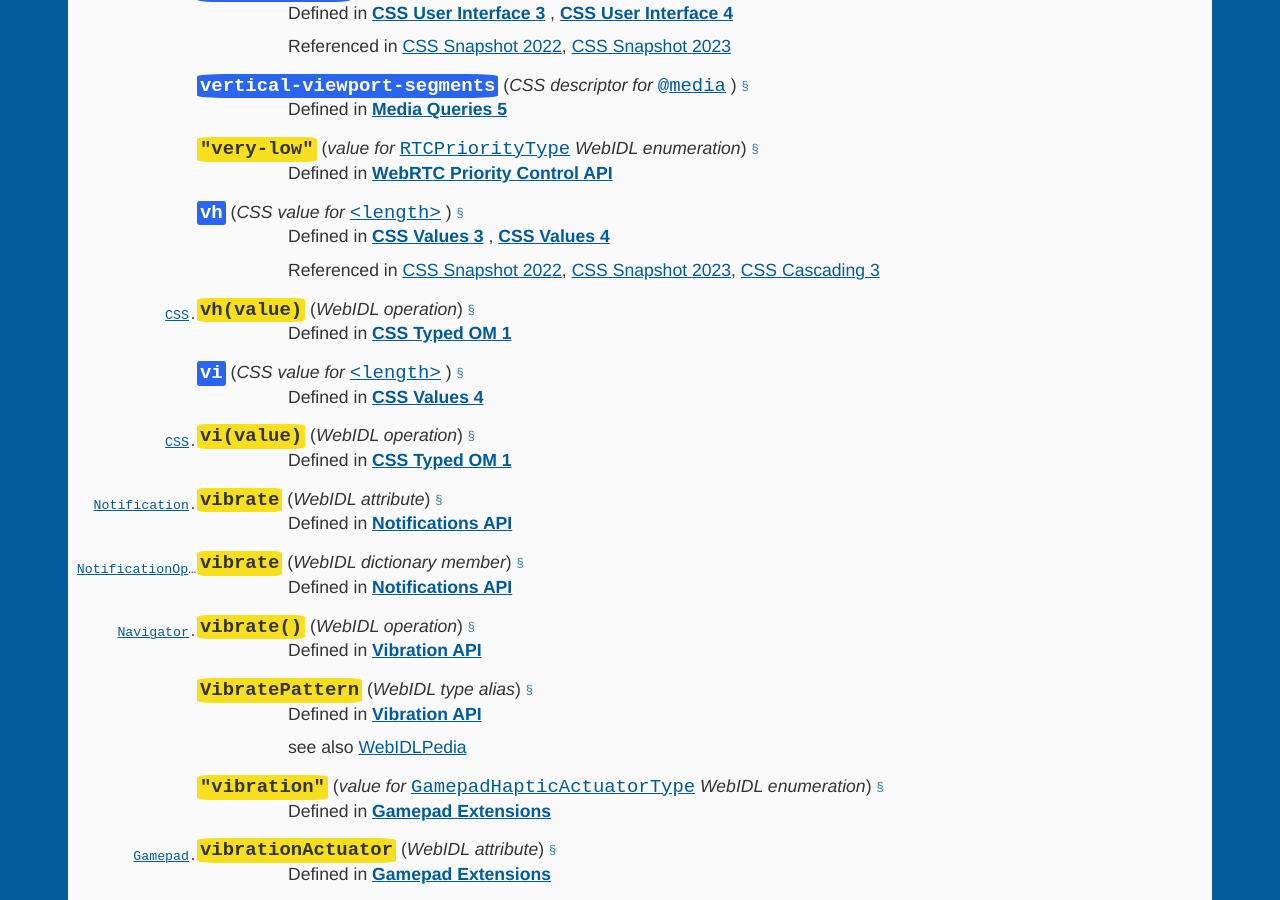
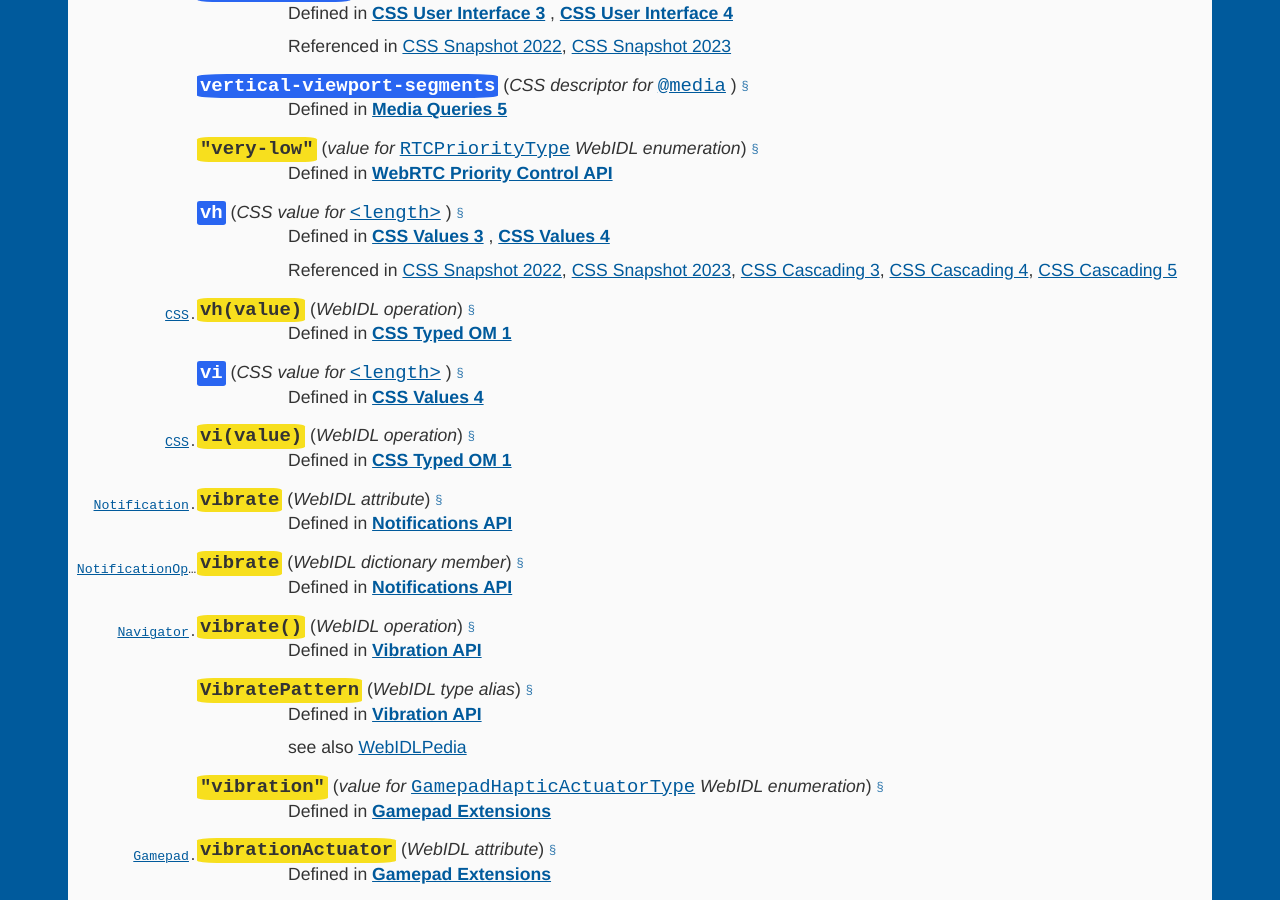
Before and after one commit to dontcallmedom/webdex, a Jekyll site: the page built from v.html, in a window 1280 px wide and 900 px high, scrolled down 18663 px. Built offline with Jekyll 4.4.1, drawn with Linux system fonts in a browser that asks for light colours; some of the changed text lies outside the part shown.

Commit message:
Automatic update

```diff
--- a/v.html
+++ b/v.html
@@ -1902,7 +1902,9 @@ layout: base
 <dd>Referenced in
                     <a href=https:&#x2F;&#x2F;drafts.csswg.org&#x2F;css-2022&#x2F; title='vh is referenced by CSS Snapshot 2022'>CSS Snapshot 2022</a>,
                     <a href=https:&#x2F;&#x2F;drafts.csswg.org&#x2F;css-2023&#x2F; title='vh is referenced by CSS Snapshot 2023'>CSS Snapshot 2023</a>,
-                    <a href=https:&#x2F;&#x2F;drafts.csswg.org&#x2F;css-cascade-3&#x2F; title='vh is referenced by CSS Cascading 3'>CSS Cascading 3</a></dd>
+                    <a href=https:&#x2F;&#x2F;drafts.csswg.org&#x2F;css-cascade-3&#x2F; title='vh is referenced by CSS Cascading 3'>CSS Cascading 3</a>,
+                    <a href=https:&#x2F;&#x2F;drafts.csswg.org&#x2F;css-cascade-4&#x2F; title='vh is referenced by CSS Cascading 4'>CSS Cascading 4</a>,
+                    <a href=https:&#x2F;&#x2F;drafts.csswg.org&#x2F;css-cascade-5&#x2F; title='vh is referenced by CSS Cascading 5'>CSS Cascading 5</a></dd>
 
 
 <dt id="vh(value)@@CSS@method"><code class=prefix><a href='c.html#CSS@@cssom%25%25namespace'>CSS</a>.</code><strong><code class=webidl>vh(value)</code></strong> (<em>WebIDL operation</em>) <a class='self-link' href='#vh(value)%40%40CSS%40method' aria-label="Permalink for <a href='c.html#CSS@@cssom%25%25namespace'>CSS</a>.vh(value)">§</a></dt>
@@ -3492,7 +3494,9 @@ layout: base
 <dd>Referenced in
                     <a href=https:&#x2F;&#x2F;drafts.csswg.org&#x2F;css-2022&#x2F; title='vw is referenced by CSS Snapshot 2022'>CSS Snapshot 2022</a>,
                     <a href=https:&#x2F;&#x2F;drafts.csswg.org&#x2F;css-2023&#x2F; title='vw is referenced by CSS Snapshot 2023'>CSS Snapshot 2023</a>,
-                    <a href=https:&#x2F;&#x2F;drafts.csswg.org&#x2F;css-cascade-3&#x2F; title='vw is referenced by CSS Cascading 3'>CSS Cascading 3</a></dd>
+                    <a href=https:&#x2F;&#x2F;drafts.csswg.org&#x2F;css-cascade-3&#x2F; title='vw is referenced by CSS Cascading 3'>CSS Cascading 3</a>,
+                    <a href=https:&#x2F;&#x2F;drafts.csswg.org&#x2F;css-cascade-4&#x2F; title='vw is referenced by CSS Cascading 4'>CSS Cascading 4</a>,
+                    <a href=https:&#x2F;&#x2F;drafts.csswg.org&#x2F;css-cascade-5&#x2F; title='vw is referenced by CSS Cascading 5'>CSS Cascading 5</a></dd>
 
 
 <dt id="vw(value)@@CSS@method"><code class=prefix><a href='c.html#CSS@@cssom%25%25namespace'>CSS</a>.</code><strong><code class=webidl>vw(value)</code></strong> (<em>WebIDL operation</em>) <a class='self-link' href='#vw(value)%40%40CSS%40method' aria-label="Permalink for <a href='c.html#CSS@@cssom%25%25namespace'>CSS</a>.vw(value)">§</a></dt>
```
